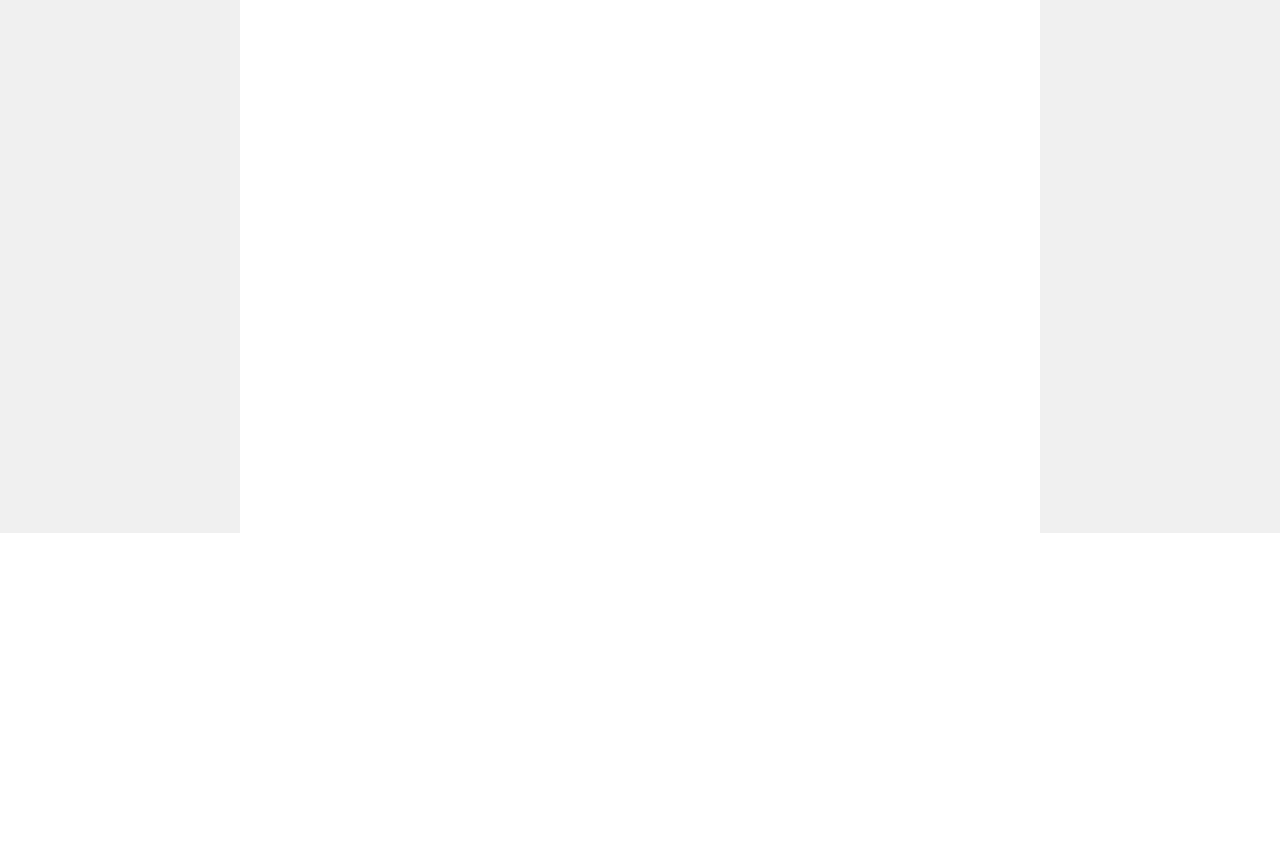
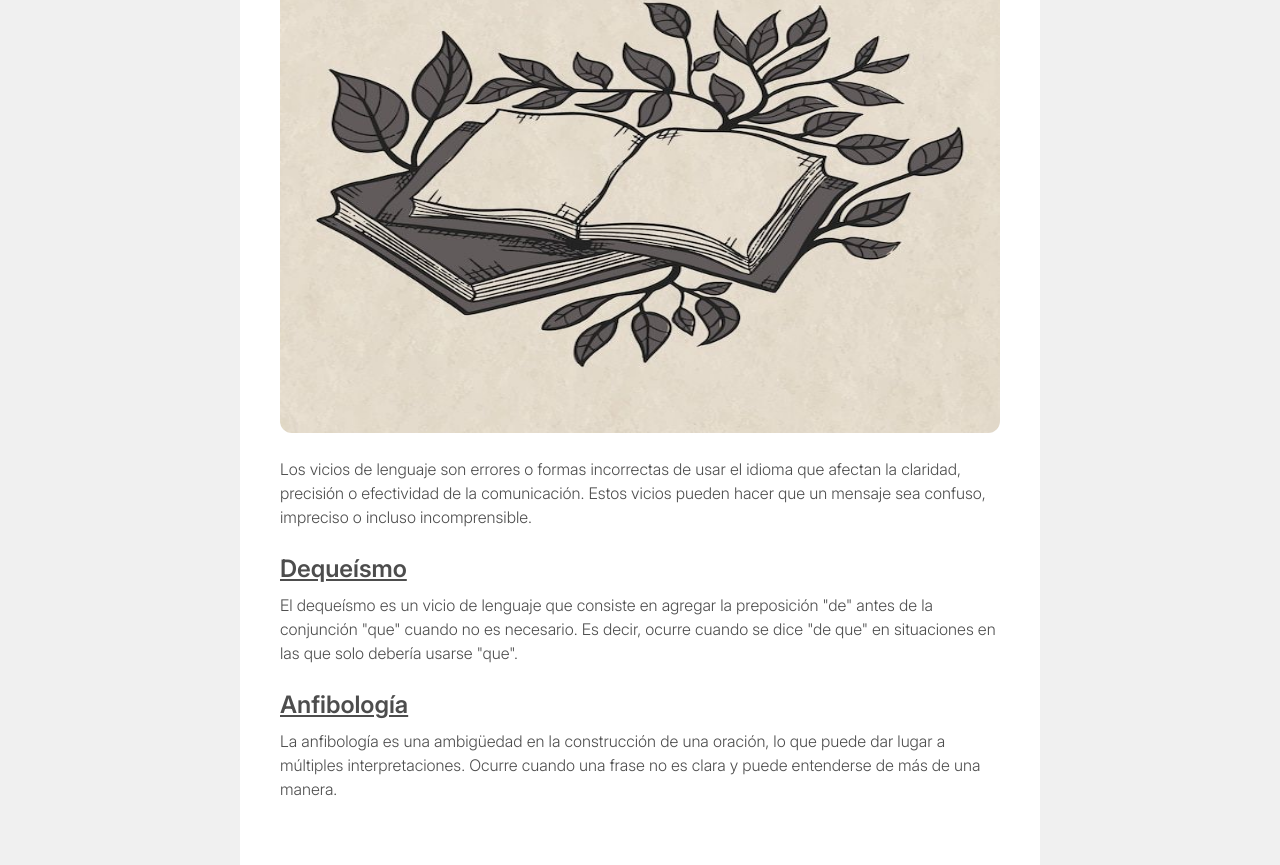
Before and after one commit to rruiz204/blog-prototype, a React (Vite) app: page /articles/language-vices in a window 1280 px wide. Shown: the part 267-1132 px from the top of the page. Before the commit the page ends 800 px from the top, so only its background shows below. Built offline with nearby package versions, Linux system fonts and the light colour scheme.

Commit message:
feat: add dequeismo and anfibologia in language vices article

```diff
--- a/src/articles/LanguageVices.tsx
+++ b/src/articles/LanguageVices.tsx
@@ -1,11 +1,41 @@
 import { JSX } from "react";
+import { LanguageVicesData } from "./data/ArticleData";
 import { ArticleLayout } from "@components/layouts/ArticleLayout";
+import { LnaguageViceItem } from "@components/common/organisms/LanguageViceItem";
 
 export const LanguageVices = (): JSX.Element => {
   return (
-    <ArticleLayout>
-      <div>
-        <p>Vicios del lenguaje</p>
+    <ArticleLayout
+      title={LanguageVicesData.name}
+      cover={LanguageVicesData.cover}
+      posted={LanguageVicesData.posted}>
+
+      <div className="px-10 font-inter-light text-details-100 mt-6 pb-16">
+        <p>
+          Los vicios de lenguaje son errores o formas incorrectas de usar el idioma que afectan la claridad,
+          precisión o efectividad de la comunicación. Estos vicios pueden hacer que un mensaje sea confuso,
+          impreciso o incluso incomprensible.
+        </p>
+
+        <div className="mt-6 flex flex-col gap-6">
+          <LnaguageViceItem
+            name="Dequeísmo"
+            description='El dequeísmo es un vicio de lenguaje que consiste en agregar la preposición
+            "de" antes de la conjunción "que" cuando no es necesario. Es decir, ocurre cuando se
+            dice "de que" en situaciones en las que solo debería usarse "que".'/>
+
+          <LnaguageViceItem
+            name="Anfibología"
+            description='La anfibología es una ambigüedad en la construcción de una oración,
+            lo que puede dar lugar a múltiples interpretaciones. Ocurre cuando una frase no es
+            clara y puede entenderse de más de una manera.'/>
+
+          {/* <LnaguageViceItem
+            name="Anacolutos"
+            description='La anfibología es una ambigüedad en la construcción de una oración,
+            lo que puede dar lugar a múltiples interpretaciones. Ocurre cuando una frase no es
+            clara y puede entenderse de más de una manera.'/> */}
+        </div>
       </div>
     </ArticleLayout>
   );
```
